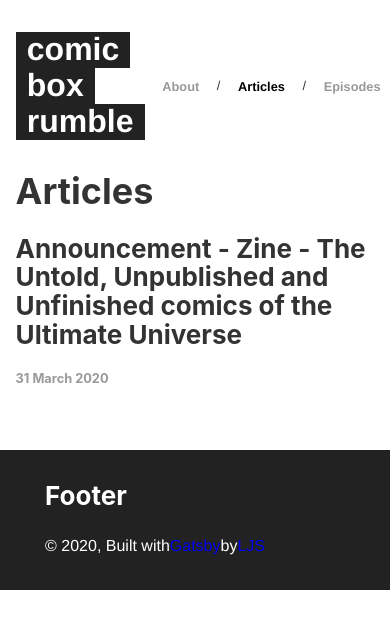
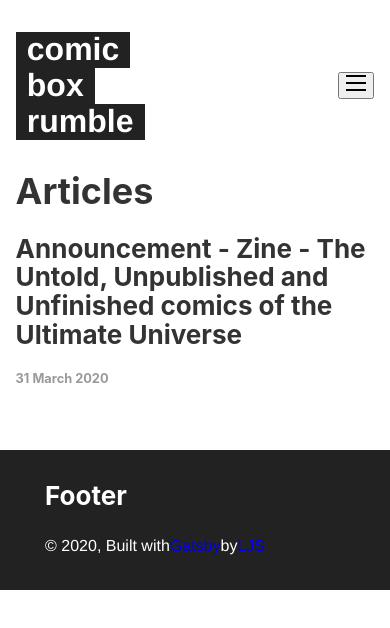
Before and after one commit to liamjosephsilk/rumble, a Gatsby site: page /blog in a window 390 px wide. Built offline with nearby package versions, Linux system fonts and the light colour scheme; Gatsby itself is replaced by a stand-in of ours.

Commit message:
mobile menu width set in use effect hook

```diff
--- a/src/components/header/header.js
+++ b/src/components/header/header.js
@@ -7,10 +7,11 @@ import headerStyles from "./header.module.css"
 
 const Header = ({ siteTitle }) => {
   const [isOpen, setIsOpen] = useState(false)
+  const [width, setWidth] = useState(undefined)
   const breakpoint = 768
-  const [width, setWidth] = useState(breakpoint)
 
   useEffect(() => {
+    setWidth(window.innerWidth)
     const handleWindowResize = () => setWidth(window.innerWidth)
     window.addEventListener("resize", handleWindowResize)
 
```
